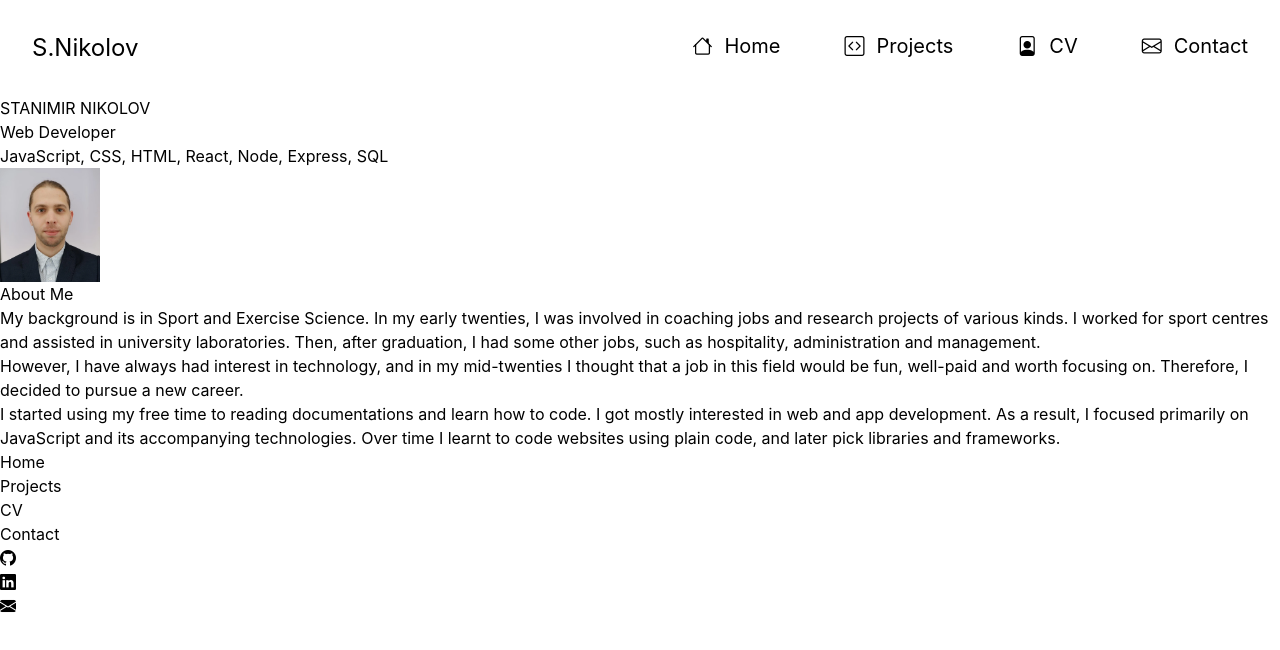
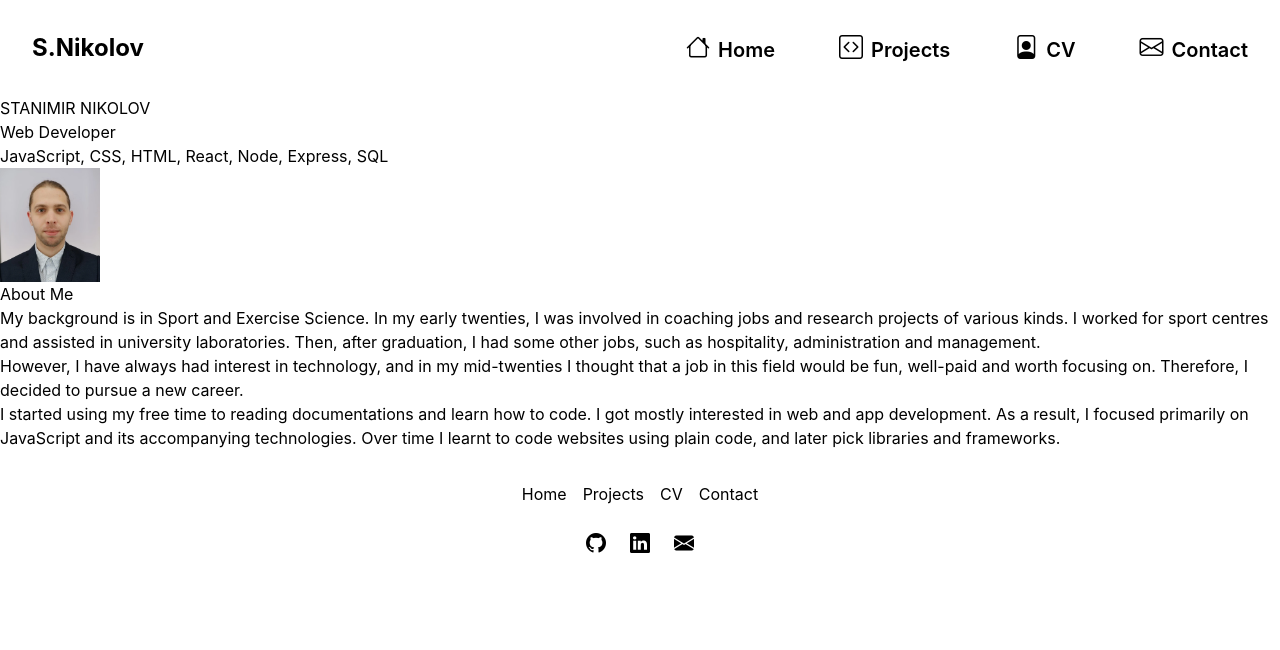
Before and after one commit to stanimir93/portfolio-old-draft, a React (Create React App) app: page / in a window 1280 px wide. Shown: the top 650 px of the page. Built offline with nearby package versions, Linux system fonts and the light colour scheme.

Commit message:
Footer & Header Layout Progress

```diff
--- a/src/components/Footer/Footer.js
+++ b/src/components/Footer/Footer.js
@@ -3,36 +3,54 @@ import { Link } from 'react-router-dom';
 
 export default function Footer() {
     return (
-        <footer>
+        <footer className='p-8 '>
             <nav>
-                <ul>
+                <ul className='flex place-content-center text-base mb-6'>
                     <li>
-                        <Link to='/'>Home</Link>
+                        <Link className='mx-1 p-1' to='/'>
+                            Home
+                        </Link>
                     </li>
                     <li>
-                        <Link to='/projects'>Projects</Link>
+                        <Link className='mx-1 p-1' to='/projects'>
+                            Projects
+                        </Link>
                     </li>
                     <li>
-                        <Link to='/cv'>CV</Link>
+                        <Link className='mx-1 p-1' to='/cv'>
+                            CV
+                        </Link>
                     </li>
                     <li>
-                        <Link to='/contact'>Contact</Link>
+                        <Link className='mx-1 p-1' to='/contact'>
+                            Contact
+                        </Link>
                     </li>
                 </ul>
             </nav>
-            <ul>
+            <ul className='flex place-content-center text-xl'>
                 <li>
-                    <a href='https://github.com/stanimir93' target='_blank' title='GitHub'>
+                    <a className='mx-2 p-1' href='https://github.com/stanimir93' target='_blank' title='GitHub'>
                         <i className='bi bi-github'></i>
                     </a>
                 </li>
                 <li>
-                    <a href='https://www.linkedin.com/in/stanimir-nikolov/' target='_blank' title='LinkedIn'>
+                    <a
+                        className='mx-2 p-1'
+                        href='https://www.linkedin.com/in/stanimir-nikolov/'
+                        target='_blank'
+                        title='LinkedIn'
+                    >
                         <i className='bi bi-linkedin'></i>
                     </a>
                 </li>
                 <li>
-                    <a href='mailto:contact@stanimirnikolov.com' target='_blank' title='contact@stanimirnikolov.com'>
+                    <a
+                        className='mx-2 p-1'
+                        href='mailto:contact@stanimirnikolov.com'
+                        target='_blank'
+                        title='contact@stanimirnikolov.com'
+                    >
                         <i className='bi bi-envelope-fill'></i>
                     </a>
                 </li>
--- a/src/components/Header/Header.js
+++ b/src/components/Header/Header.js
@@ -3,33 +3,33 @@ import { Link } from 'react-router-dom';
 
 export default function Header() {
     return (
-        <header className='flex justify-between p-8'>
-            <a className='text-2xl hidden md:inline' href='https://stanimirnikolov.com' id='logo-text'>
+        <header className='flex items-baseline justify-center md:justify-between py-6 sm:p-8'>
+            <a className='text-2xl hidden md:inline font-bold' href='https://stanimirnikolov.com' id='logo-text'>
                 S.Nikolov
             </a>
-            <nav>
-                <ul className='flex space-x-16 text-xl'>
+            <nav className='w-full md:w-fit'>
+                <ul className='flex items-baseline w-full justify-around md:space-x-16 text-lg sm:text-xl font-semibold'>
                     <li>
                         <Link className='flex flex-col md:flex-row items-center md:items-end' to='/'>
-                            <i className='bi bi-house md:pr-3'></i>
+                            <i className='bi bi-house sm:text-2xl md:pr-2'></i>
                             <span>Home</span>
                         </Link>
                     </li>
                     <li>
                         <Link className='flex flex-col md:flex-row items-center md:items-end' to='/projects'>
-                            <i className='bi bi-code-square md:pr-3'></i>
+                            <i className='bi bi-code-square sm:text-2xl md:pr-2'></i>
                             <span>Projects</span>
                         </Link>
                     </li>
                     <li>
                         <Link className='flex flex-col md:flex-row items-center md:items-end' to='/cv'>
-                            <i className='bi bi-file-person md:pr-3'></i>
+                            <i className='bi bi-file-person sm:text-2xl md:pr-2'></i>
                             <span>CV</span>
                         </Link>
                     </li>
                     <li>
                         <Link className='flex flex-col md:flex-row items-center md:items-end' to='/contact'>
-                            <i className='bi bi-envelope md:pr-3'></i>
+                            <i className='bi bi-envelope sm:text-2xl md:pr-2'></i>
                             <span>Contact</span>
                         </Link>
                     </li>
```
